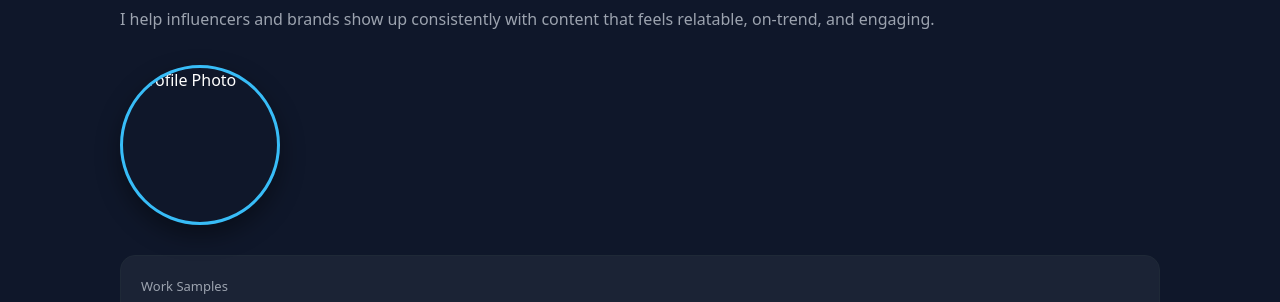
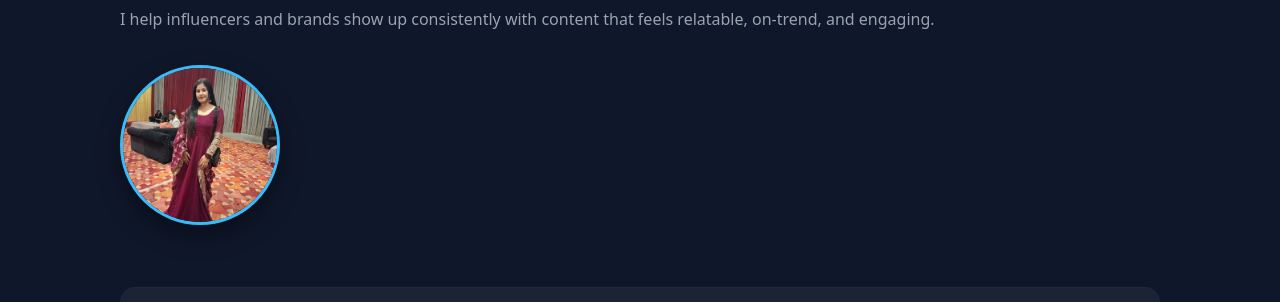
Before and after one commit to rashmipandey0922/Portfolio, a plain HTML site: page index.html in a window 1280 px wide. Shown: the part 176-478 px from the top of the page. Drawn offline with Linux system fonts and the light colour scheme.

Commit message:
Update index.html

```diff
--- a/index.html
+++ b/index.html
@@ -123,8 +123,7 @@ header{
   </div>
 
   <!-- YOUR PROFILE PHOTO -->
-  <img src="41799fd2-dcac-47d9-b5d2-2a6320439a41.jpeg" class="profile-photo" alt="Profile Photo">
-</section>
+  <img src="Profile.JPG" class="profile-photo">
 
 
 <!-- WORK SECTION WITH VIDEO LINKS -->
```
